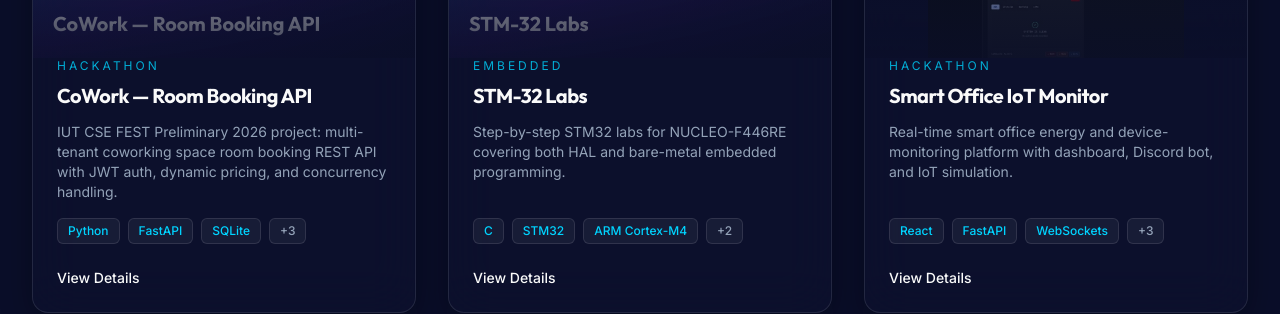
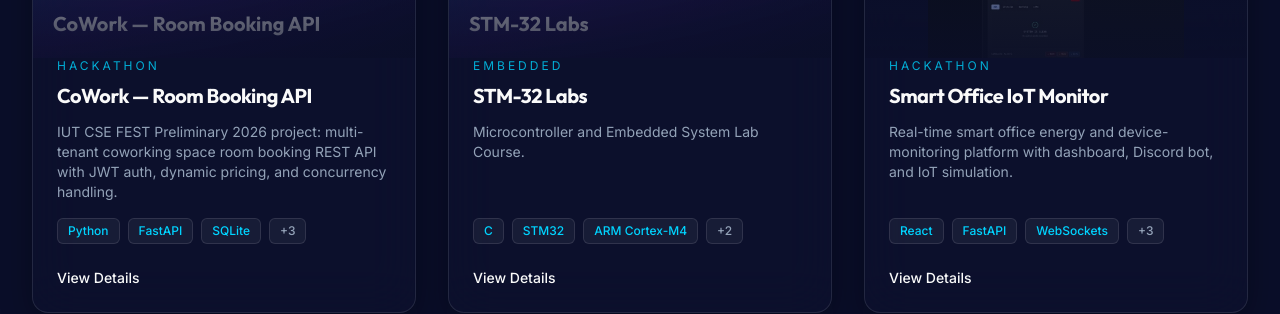
Before and after one commit to Jahidul183019/My_Portfolio, a React (Vite) app: page / in a window 1280 px wide. Shown: the part 3780-4094 px from the top of the page. Built offline with nearby package versions, Linux system fonts and the light colour scheme.

Commit message:
Update STM32 course description

```diff
--- a/src/sections/Projects.tsx
+++ b/src/sections/Projects.tsx
@@ -150,8 +150,8 @@ const PROJECTS: Project[] = [
   {
     id: 11,
     title: "STM-32 Labs",
-    description: "Step-by-step STM32 labs for NUCLEO-F446RE covering both HAL and bare-metal embedded programming.",
-    longDescription: "A collection of step-by-step STM32 labs for the NUCLEO-F446RE board. Covers both HAL-based programming (using STM32CubeMX code generation and STM32CubeIDE) and bare-metal programming (direct register manipulation without HAL). Includes assignments on GPIO, timers, interrupts, UART, and more with detailed setup instructions for macOS and Windows.",
+    description: "Microcontroller and Embedded System Lab Course.",
+    longDescription: "Coursework from the Microcontroller and Embedded System Lab using the STM32 NUCLEO-F446RE board. Covers HAL-based programming with STM32CubeMX and STM32CubeIDE, along with bare-metal programming through direct register manipulation. Includes lab assignments on GPIO, timers, interrupts, UART, and other embedded-system concepts.",
     category: "Embedded",
     technologies: ["C", "STM32", "ARM Cortex-M4", "HAL", "Bare Metal"],
     featured: false,
```
